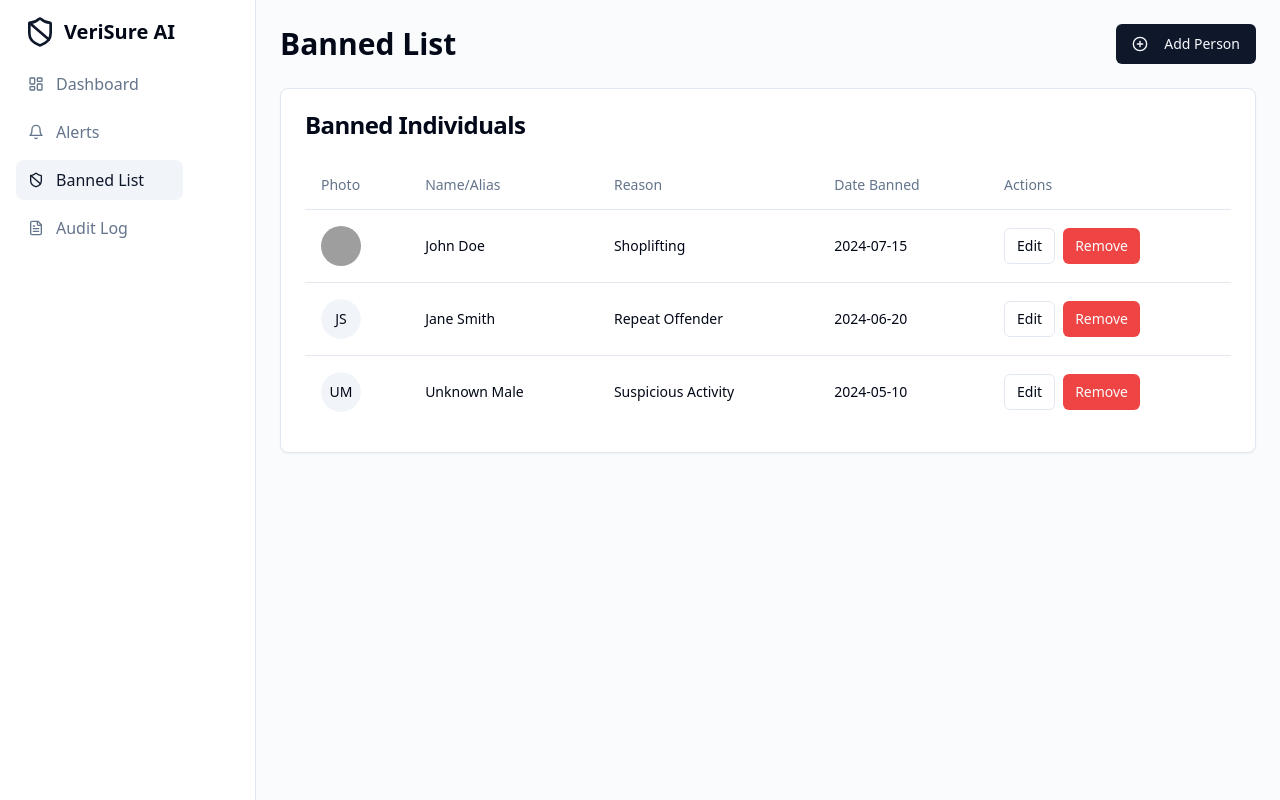
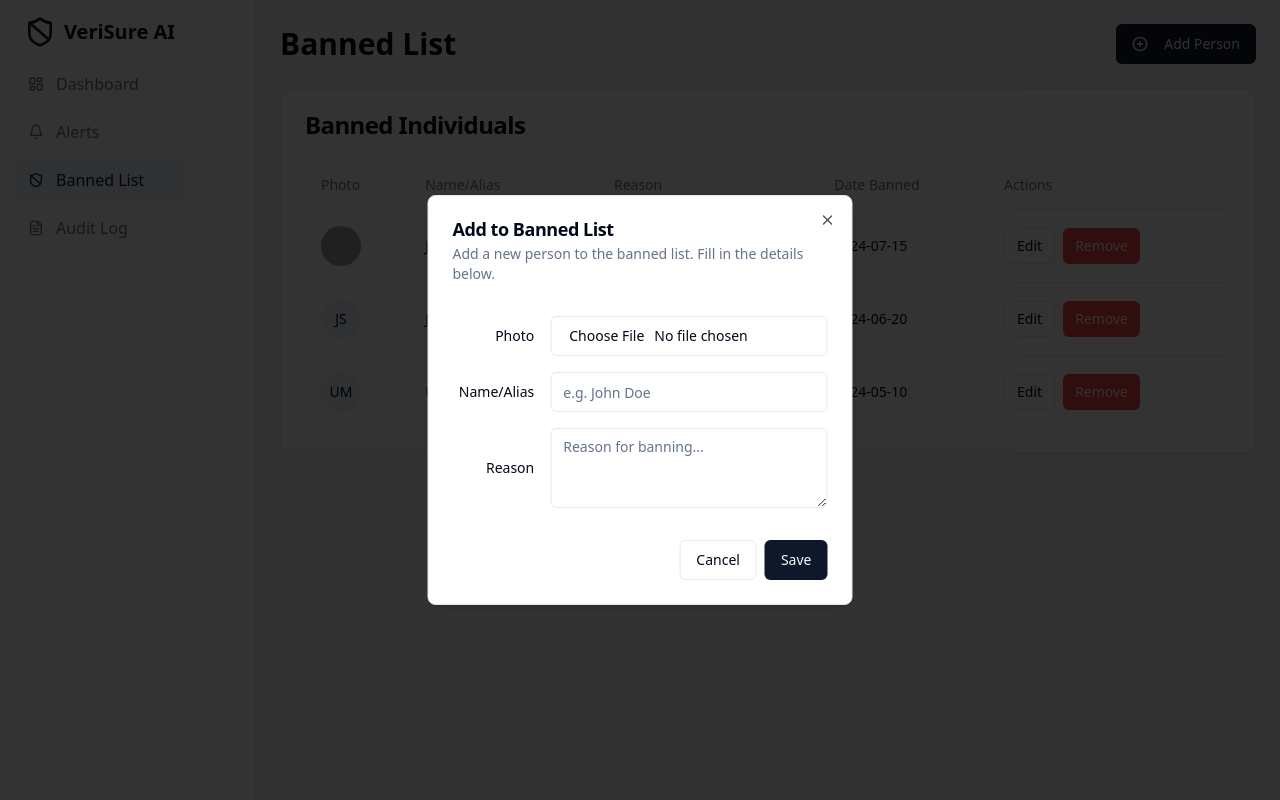
Before and after one commit to cloudcop/eagleye.ai, a React (Vite) app: page /banned-list in a window 1280 px wide. Both pictures are taken after a click on the button "Add Person". Built offline with nearby package versions, Linux system fonts and the light colour scheme; grey boxes are pictures that could not be loaded.

Commit message:
[dyad] Adding functionality to the banned list - wrote 3 file(s)

```diff
--- /dev/null
+++ b/src/components/banned-list/AddPersonDialog.tsx
@@ -0,0 +1,97 @@
+import { useState } from "react";
+import { Button } from "@/components/ui/button";
+import {
+  Dialog,
+  DialogContent,
+  DialogDescription,
+  DialogFooter,
+  DialogHeader,
+  DialogTitle,
+  DialogTrigger,
+} from "@/components/ui/dialog";
+import { Input } from "@/components/ui/input";
+import { Label } from "@/components/ui/label";
+import { Textarea } from "@/components/ui/textarea";
+import { PlusCircle } from "lucide-react";
+import type { BannedPerson } from "@/types";
+import { showError } from "@/utils/toast";
+
+interface AddPersonDialogProps {
+  onAddPerson: (newPerson: Omit<BannedPerson, "id" | "date">) => void;
+}
+
+export const AddPersonDialog = ({ onAddPerson }: AddPersonDialogProps) => {
+  const [open, setOpen] = useState(false);
+  const [name, setName] = useState("");
+  const [reason, setReason] = useState("");
+
+  const handleSubmit = () => {
+    if (!name || !reason) {
+      showError("Please provide a name and reason.");
+      return;
+    }
+    onAddPerson({ name, reason });
+    setOpen(false);
+    // Reset form
+    setName("");
+    setReason("");
+  };
+
+  return (
+    <Dialog open={open} onOpenChange={setOpen}>
+      <DialogTrigger asChild>
+        <Button>
+          <PlusCircle className="mr-2 h-4 w-4" /> Add Person
+        </Button>
+      </DialogTrigger>
+      <DialogContent className="sm:max-w-[425px]">
+        <DialogHeader>
+          <DialogTitle>Add to Banned List</DialogTitle>
+          <DialogDescription>
+            Add a new person to the banned list. Fill in the details below.
+          </DialogDescription>
+        </DialogHeader>
+        <div className="grid gap-4 py-4">
+          <div className="grid grid-cols-4 items-center gap-4">
+            <Label htmlFor="photo" className="text-right">
+              Photo
+            </Label>
+            <Input id="photo" type="file" className="col-span-3" />
+          </div>
+          <div className="grid grid-cols-4 items-center gap-4">
+            <Label htmlFor="name" className="text-right">
+              Name/Alias
+            </Label>
+            <Input
+              id="name"
+              value={name}
+              onChange={(e) => setName(e.target.value)}
+              className="col-span-3"
+              placeholder="e.g. John Doe"
+            />
+          </div>
+          <div className="grid grid-cols-4 items-center gap-4">
+            <Label htmlFor="reason" className="text-right">
+              Reason
+            </Label>
+            <Textarea
+              id="reason"
+              value={reason}
+              onChange={(e) => setReason(e.target.value)}
+              className="col-span-3"
+              placeholder="Reason for banning..."
+            />
+          </div>
+        </div>
+        <DialogFooter>
+          <Button type="button" variant="outline" onClick={() => setOpen(false)}>
+            Cancel
+          </Button>
+          <Button type="submit" onClick={handleSubmit}>
+            Save
+          </Button>
+        </DialogFooter>
+      </DialogContent>
+    </Dialog>
+  );
+};
--- a/src/pages/BannedList.tsx
+++ b/src/pages/BannedList.tsx
@@ -1,23 +1,59 @@
+import { useState } from "react";
 import { Card, CardHeader, CardTitle, CardContent } from "@/components/ui/card";
-import { Table, TableBody, TableCell, TableHead, TableHeader, TableRow } from "@/components/ui/table";
+import {
+  Table,
+  TableBody,
+  TableCell,
+  TableHead,
+  TableHeader,
+  TableRow,
+} from "@/components/ui/table";
 import { Button } from "@/components/ui/button";
-import { PlusCircle } from "lucide-react";
 import { Avatar, AvatarFallback, AvatarImage } from "@/components/ui/avatar";
+import { AddPersonDialog } from "@/components/banned-list/AddPersonDialog";
+import type { BannedPerson } from "@/types";
+import { showSuccess } from "@/utils/toast";
+
+const initialBannedList: BannedPerson[] = [
+  {
+    id: 1,
+    name: "John Doe",
+    reason: "Shoplifting",
+    date: "2024-07-15",
+    image: "https://github.com/shadcn.png",
+  },
+  {
+    id: 2,
+    name: "Jane Smith",
+    reason: "Repeat Offender",
+    date: "2024-06-20",
+  },
+  {
+    id: 3,
+    name: "Unknown Male",
+    reason: "Suspicious Activity",
+    date: "2024-05-10",
+  },
+];
 
 const BannedList = () => {
-  const banned = [
-    { id: 1, name: "John Doe", reason: "Shoplifting", date: "2024-07-15", image: "https://github.com/shadcn.png" },
-    { id: 2, name: "Jane Smith", reason: "Repeat Offender", date: "2024-06-20", image: "" },
-    { id: 3, name: "Unknown Male", reason: "Suspicious Activity", date: "2024-05-10", image: "" },
-  ];
+  const [banned, setBanned] = useState<BannedPerson[]>(initialBannedList);
+
+  const handleAddPerson = (newPerson: Omit<BannedPerson, "id" | "date">) => {
+    const personToAdd: BannedPerson = {
+      ...newPerson,
+      id: banned.length + 1, // simple id generation
+      date: new Date().toISOString().split("T")[0], // today's date
+    };
+    setBanned([personToAdd, ...banned]);
+    showSuccess(`${personToAdd.name} has been added to the banned list.`);
+  };
 
   return (
     <div>
       <div className="flex items-center justify-between mb-6">
         <h1 className="text-3xl font-bold">Banned List</h1>
-        <Button>
-          <PlusCircle className="mr-2 h-4 w-4" /> Add Person
-        </Button>
+        <AddPersonDialog onAddPerson={handleAddPerson} />
       </div>
       <Card>
         <CardHeader>
@@ -40,15 +76,24 @@ const BannedList = () => {
                   <TableCell>
                     <Avatar>
                       <AvatarImage src={person.image} alt={person.name} />
-                      <AvatarFallback>{person.name.split(' ').map(n => n[0]).join('')}</AvatarFallback>
+                      <AvatarFallback>
+                        {person.name
+                          .split(" ")
+                          .map((n) => n[0])
+                          .join("")}
+                      </AvatarFallback>
                     </Avatar>
                   </TableCell>
                   <TableCell>{person.name}</TableCell>
                   <TableCell>{person.reason}</TableCell>
                   <TableCell>{person.date}</TableCell>
                   <TableCell className="space-x-2">
-                    <Button variant="outline" size="sm">Edit</Button>
-                    <Button variant="destructive" size="sm">Remove</Button>
+                    <Button variant="outline" size="sm">
+                      Edit
+                    </Button>
+                    <Button variant="destructive" size="sm">
+                      Remove
+                    </Button>
                   </TableCell>
                 </TableRow>
               ))}
--- /dev/null
+++ b/src/types/index.ts
@@ -0,0 +1,7 @@
+export interface BannedPerson {
+  id: number;
+  name: string;
+  reason: string;
+  date: string;
+  image?: string;
+}
```
